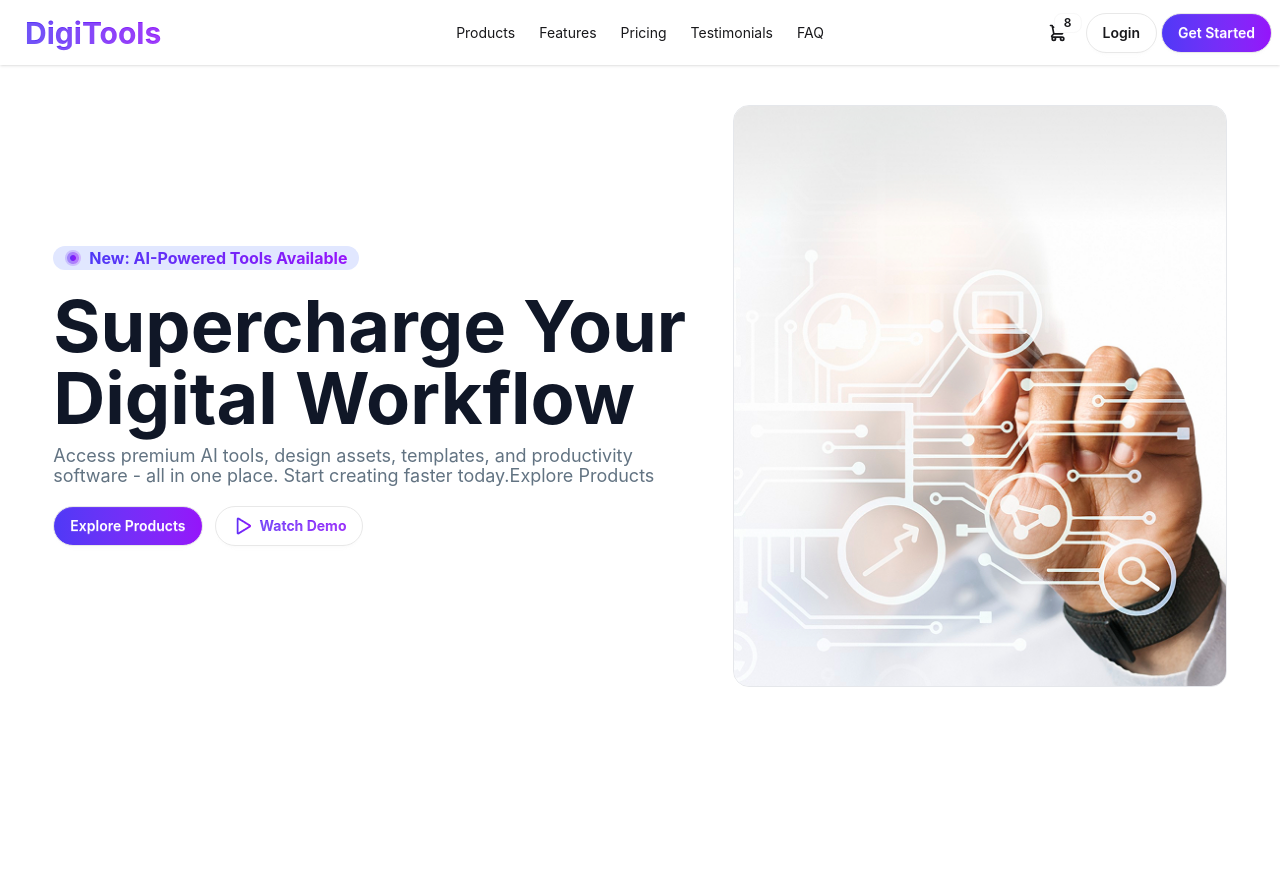
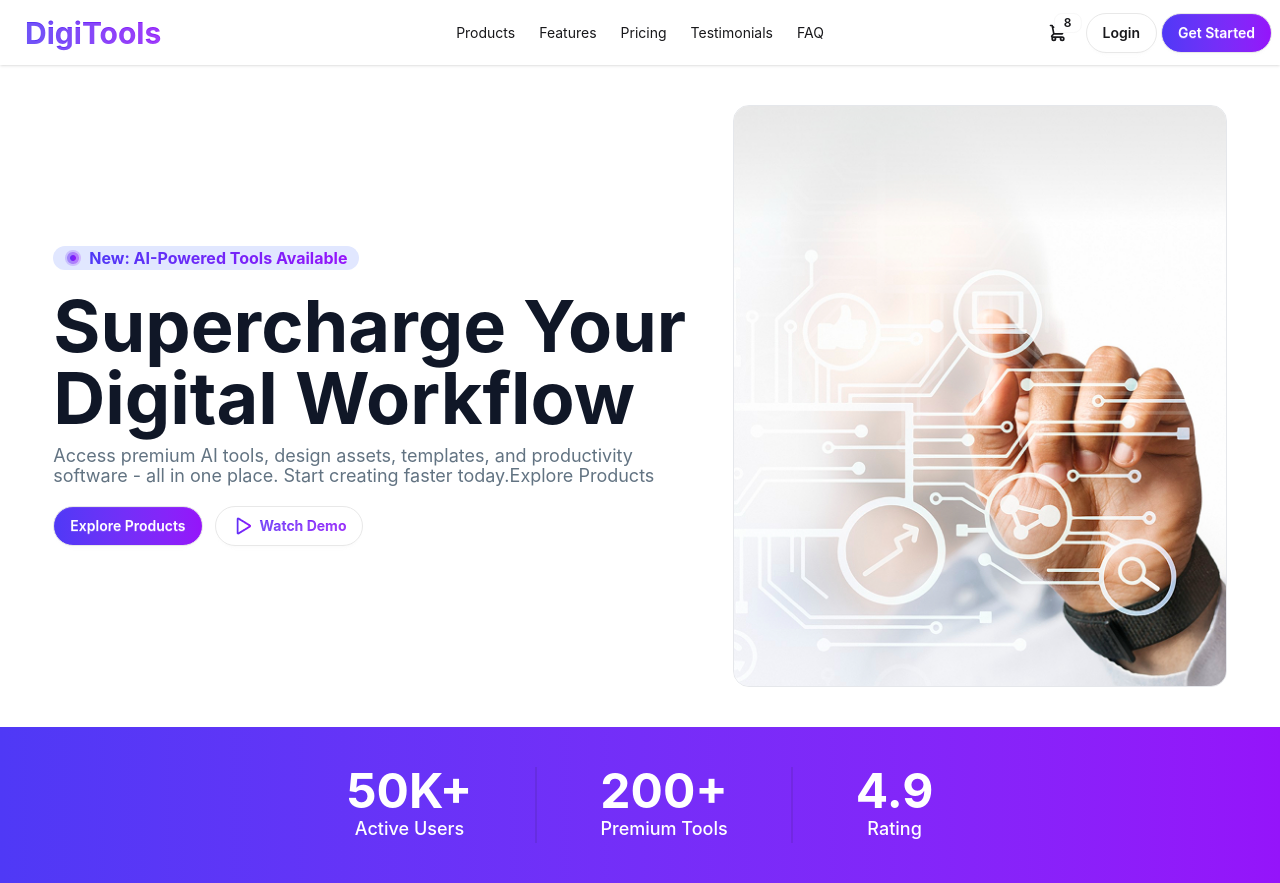
Before and after one commit to ashrafulhoda789/digitool-platform-ph, a React (Vite) app: page / in a window 1280 px wide. Before the commit the page ends 800 px from the top, so only its background shows below. Built offline with nearby package versions, Linux system fonts and the light colour scheme.

Commit message:
rating section designed

```diff
--- a/src/App.jsx
+++ b/src/App.jsx
@@ -1,6 +1,7 @@
 import './App.css'
 import Banner from './components/banner/Banner'
 import Navbar from './components/navbar/Navbar'
+import Rating from './components/ratingSection/Rating'
 
 function App() {
 
@@ -12,6 +13,7 @@ function App() {
 
       <main>
         <Banner></Banner>
+        <Rating></Rating>
       </main>
 
     </>
--- /dev/null
+++ b/src/components/ratingSection/Rating.jsx
@@ -0,0 +1,24 @@
+import React from 'react';
+
+const Rating = () => {
+    return (
+        <div className='flex flex-col md:flex-row text-center items-center justify-center gap-10 bg-linear-to-r from-[#4F39F6] to-[#9514FA] p-10'>
+            <div className='text-white'>
+                <h1 className='text-3xl md:text-5xl font-bold'>50K+</h1>
+                <p className='text-lg font-medium '>Active Users</p>
+            </div>
+             <div className="divider divider-horizontal divider-start"></div>
+            <div className='text-white'>
+                <h1 className='text-3xl md:text-5xl font-bold'>200+</h1>
+                <p className='text-lg font-medium '>Premium Tools</p>
+            </div>
+            <div className="divider divider-horizontal divider-start"></div>
+            <div className='text-white'>
+                <h1 className='text-3xl md:text-5xl font-bold'>4.9</h1>
+                <p className='text-lg font-medium '>Rating</p>
+            </div>
+        </div>
+    );
+};
+
+export default Rating;
```
